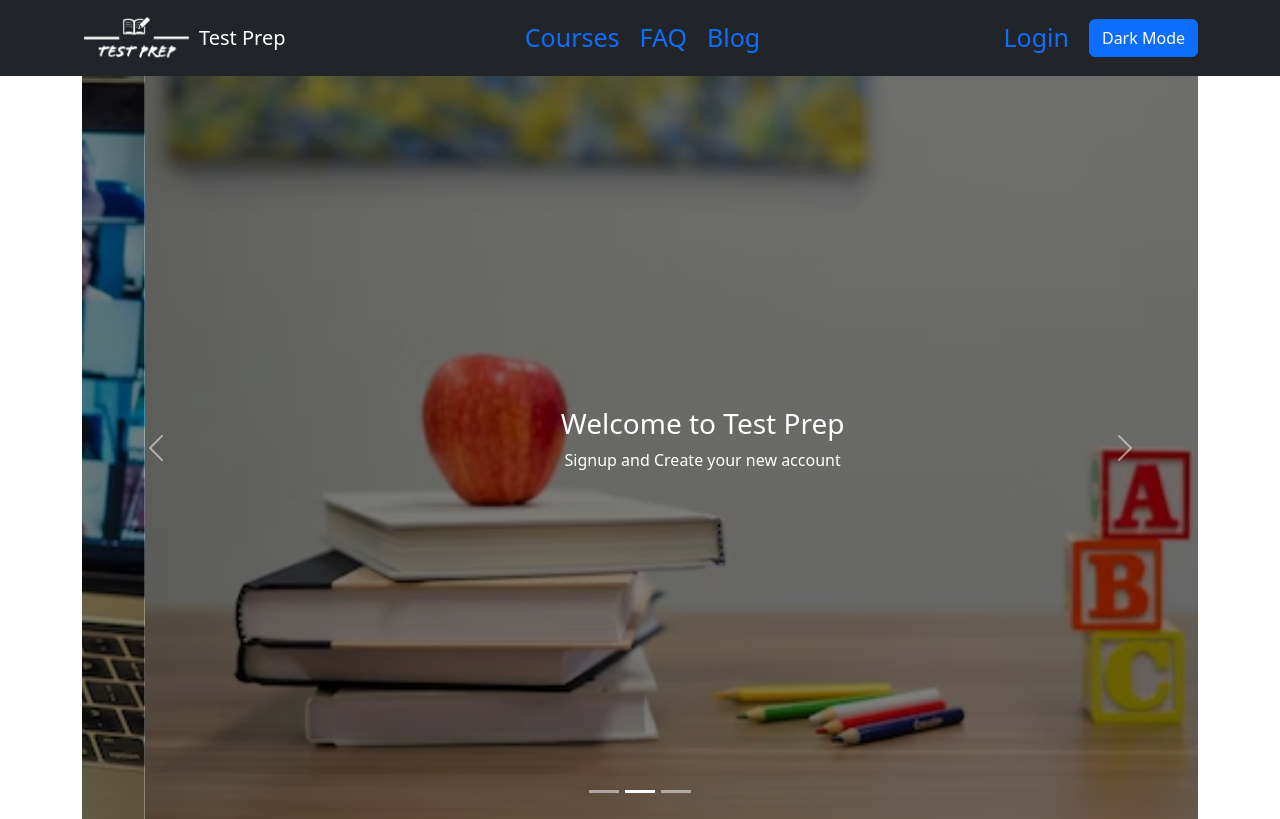
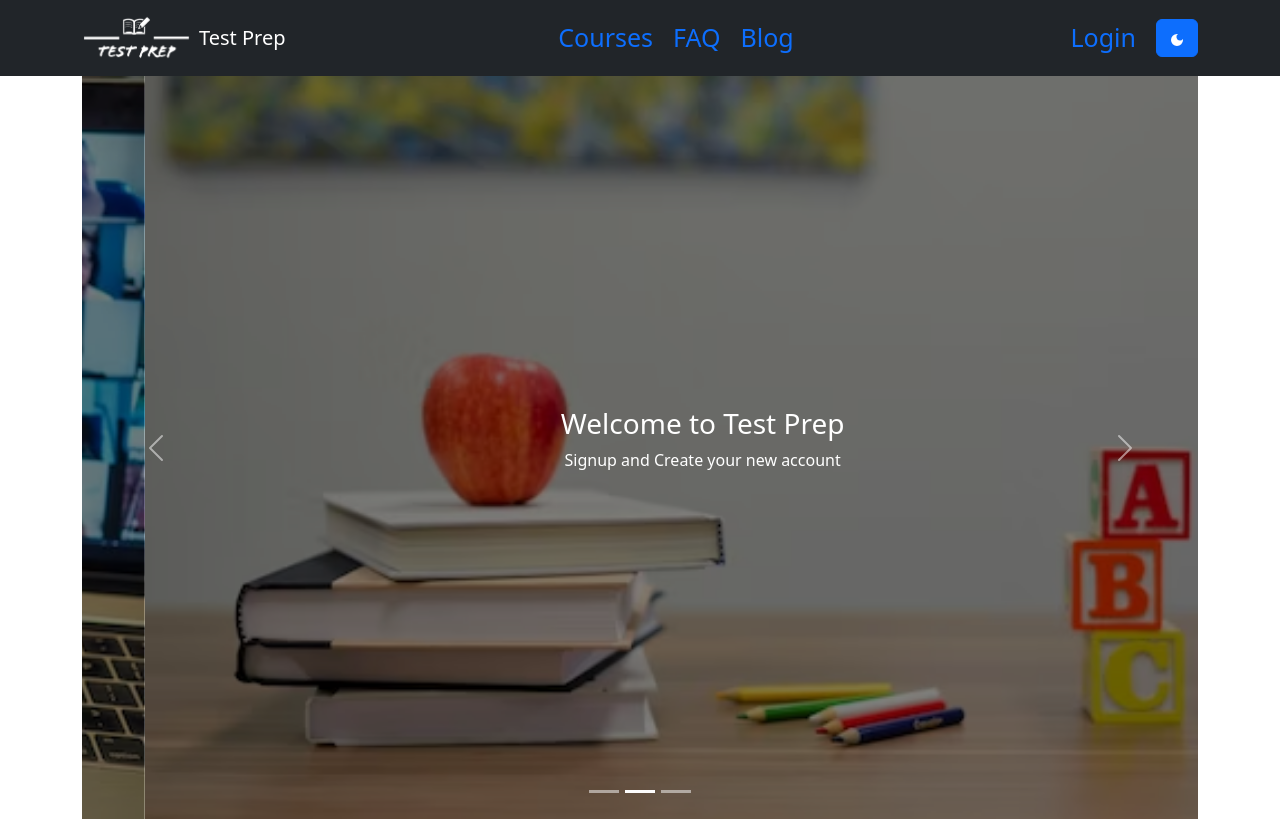
Before and after one commit to hachinrayhan/learning-platform-client, a React (Create React App) app: page / in a window 1280 px wide. Built offline with nearby package versions, Linux system fonts and the light colour scheme; no server answers.

Commit message:
mode icon added

```diff
--- a/src/components/Header/Header.js
+++ b/src/components/Header/Header.js
@@ -6,6 +6,8 @@ import Container from 'react-bootstrap/Container';
 import Nav from 'react-bootstrap/Nav';
 import Navbar from 'react-bootstrap/Navbar';
 import { FaUser } from 'react-icons/fa';
+import { MdDarkMode, MdOutlineLightMode } from 'react-icons/md';
+
 import { Link } from 'react-router-dom';
 import { AuthContext } from '../../contexts/AuthProvider';
 import logo from '../../images/logo.png';
@@ -65,7 +67,7 @@ const Header = () => {
                                                 <FaUser></FaUser>
                                         }
                                     </Link>
-                                    <Button onClick={logoutUser} className='mx-3' variant="secondary" size="sm">
+                                    <Button onClick={logoutUser} className='mx-3 btn btn-primary btn-sm'>
                                         Logout
                                     </Button>
                                 </div>
@@ -74,7 +76,7 @@ const Header = () => {
                                     <Link to={'/login'}>Login</Link>
                                 </div>
                         }
-                        <Button onClick={toggle}>{dark ? 'Light Mode' : 'Dark Mode'}</Button>
+                        <Button onClick={toggle} class="btn btn-light btn-sm mt-auto">{dark ? <MdOutlineLightMode /> : <MdDarkMode />}</Button>
                     </Nav>
                 </Navbar.Collapse>
             </Container>
```
